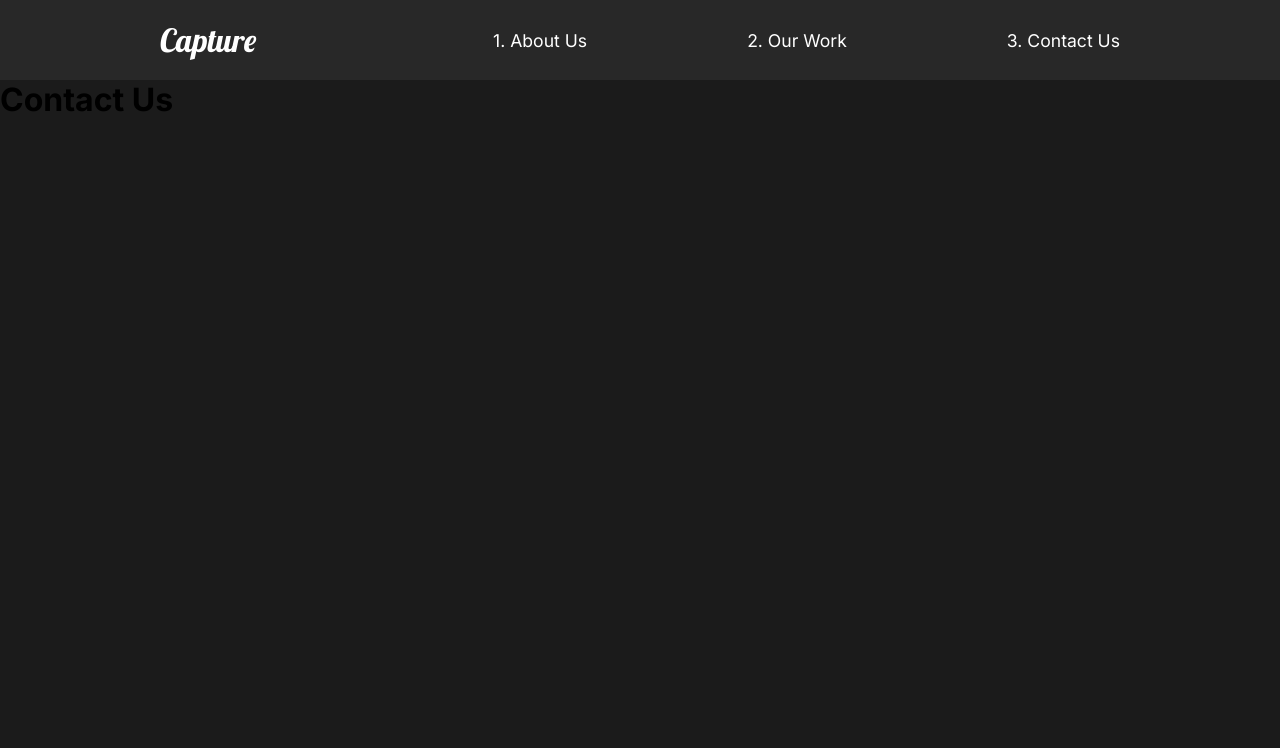
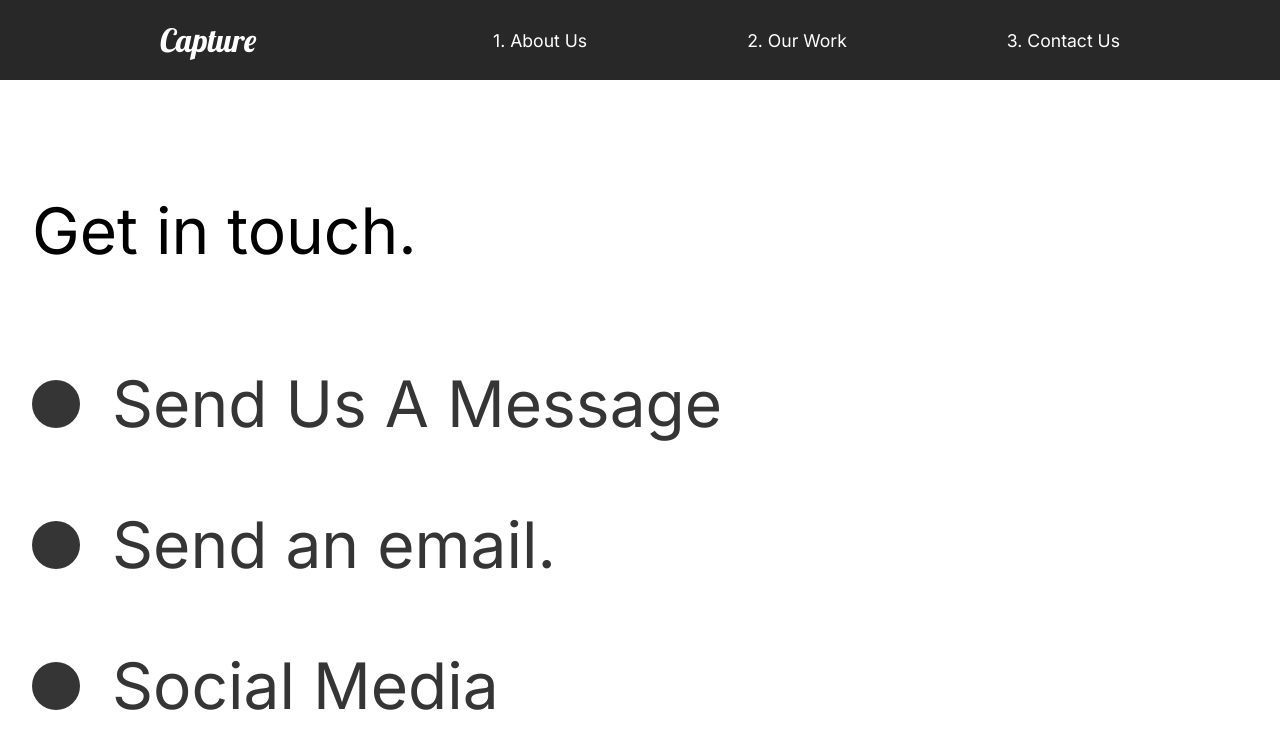
Before and after one commit to 10kareem10/capture, a React (Create React App) app: page /contact in a window 1280 px wide. Shown: the top 748 px of the page. Built offline with nearby package versions, Linux system fonts and the light colour scheme.

Commit message:
13.final version

```diff
--- a/src/components/Nav.js
+++ b/src/components/Nav.js
@@ -1,22 +1,39 @@
 import React from "react";
 import styled from "styled-components";
-
 import { Link } from "react-router-dom";
+import { motion } from "framer-motion";
+import { useLocation } from "react-router-dom";
 
 
 const Nav=()=>{
+    const {pathname}=useLocation();
     return(
         <StyledNav>
             <h1><Link id="logo" to="/">Capture</Link> </h1>
             <ul>
                 <li>
                     <Link to="/">1. About Us</Link>
+                    <Line
+            transition={{ duration: 0.75 }}
+            initial={{ width: "0%" }}
+            animate={{ width: pathname === "/" ? "50%" : "0%" }}
+          />
                 </li>
                 <li>
                     <Link to="/work">2. Our Work</Link>
+                    <Line
+            transition={{ duration: 0.75 }}
+            initial={{ width: "0%" }}
+            animate={{ width: pathname === "/" ? "50%" : "0%" }}
+          />
                 </li>
                 <li>
                     <Link to="/contact">3. Contact Us</Link>
+                    <Line
+            transition={{ duration: 0.75 }}
+            initial={{ width: "0%" }}
+            animate={{ width: pathname === "/" ? "50%" : "0%" }}
+          />
                 </li>
             </ul>
         </StyledNav>
@@ -57,4 +74,16 @@
 
 `;
 
+const Line = styled(motion.div)`
+  height: 0.3rem;
+  background: #23d997;
+  width: 0%;
+  position: absolute;
+  bottom: -80%;
+  left: 60%;
+  @media (max-width: 1300px) {
+    left: 0%;
+  }
+`;
+
 export default Nav;
--- a/src/components/styles.js
+++ b/src/components/styles.js
@@ -20,14 +20,26 @@
   z-index: 2;
   h2 {
     font-weight: lighter;
+
   }
+  /* p{color:red} */
+  h5{
+    display: none;
+    color:grey;
+    font-size:10rem;
+
+  }
+
+}
+
+
   @media (max-width: 1300px) {
-    padding: 0;
+
     button {
       margin: 2rem 0rem 5rem 0rem;
     }
-  }
-`;
+  }`;
+
 export const Image = styled.div`
   z-index: 2;
   flex: 1;
--- a/src/pages/ContactUs.js
+++ b/src/pages/ContactUs.js
@@ -1,15 +1,78 @@
 import React from "react";
-import { motion } from "framer-motion"
-import { pageAnimation } from "../animation"
+//Animations
+import { motion } from "framer-motion";
+import { pageAnimation, titleAnim } from "../animation";
+import styled from "styled-components";
 
-const ContactUs=()=>{
-    return(
-
-        <motion.div exit="exit" variants={pageAnimation} initial="hidden" animate="show">
-            <h1>Contact Us</h1>
-        </motion.div>
-
-    );
+const ContactUs = () => {
+  return (
+    <ContactStyle
+      exit="exit"
+      variants={pageAnimation}
+      initial="hidden"
+      animate="show"
+      style={{ background: "#fff" }}
+    >
+      <Title>
+        <Hide>
+          <motion.h2 variants={titleAnim}>Get in touch.</motion.h2>
+        </Hide>
+      </Title>
+      <div>
+        <Hide>
+          <Social variants={titleAnim}>
+            <Circle />
+            <h2>Send Us A Message</h2>
+          </Social>
+        </Hide>
+        <Hide>
+          <Social variants={titleAnim}>
+            <Circle />
+            <h2>Send an email.</h2>
+          </Social>
+        </Hide>
+        <Hide>
+          <Social variants={titleAnim}>
+            <Circle />
+            <h2>Social Media</h2>
+          </Social>
+        </Hide>
+      </div>
+    </ContactStyle>
+  );
 };
 
+const ContactStyle = styled(motion.div)`
+  padding: 5rem 10rem;
+  color: #353535;
+  min-height: 90vh;
+  @media (max-width: 1500px) {
+    padding: 2rem;
+    font-size: 1rem;
+  }
+`;
+const Title = styled.div`
+  margin-bottom: 4rem;
+  color: black;
+  @media (max-width: 1500px) {
+    margin-top: 5rem;
+  }
+`;
+const Hide = styled.div`
+  overflow: hidden;
+`;
+const Circle = styled.div`
+  border-radius: 50%;
+  width: 3rem;
+  height: 3rem;
+  background: #353535;
+`;
+const Social = styled(motion.div)`
+  display: flex;
+  align-items: center;
+  h2 {
+    margin: 2rem;
+  }
+`;
+
 export default ContactUs;
--- a/src/pages/OurWork.js
+++ b/src/pages/OurWork.js
@@ -7,9 +7,13 @@
 
 import { motion } from "framer-motion"
 import { pageAnimation ,fade,photoAnim,lineAnim,slider,sliderContainer } from "../animation"
+import { useScroll } from "../components/useScroll";
+
 
 
 const OurWork=()=>{
+    const [element,controls]=useScroll();
+    const [element2,controls2]=useScroll();
     return(
 
         <Work exit="exit" variants={pageAnimation} initial="hidden" animate="show" style={{background:"#fff"}}>
@@ -29,20 +33,20 @@
                 </Hide>
                 </Link>
             </Movies>
-            <Movies>
+            <Movies ref={element} variants={fade} animate={controls} initial="hidden">
                 <h2>
                     The Racer
                 </h2>
-                <div className="Line"></div>
+                <motion.div variants={lineAnim} className="Line"></motion.div>
                 <Link to="/work/the-racer">
                 <img src={theracer} alt="theracer"/>
                 </Link>
             </Movies>
-            <Movies>
+            <Movies ref={element2} variants={fade} animate={controls2} initial="hidden">
                 <h2>
                     Good Times
                 </h2>
-                <div className="Line"></div>
+                <motion.div variants={lineAnim} className="Line"></motion.div>
                 <Link to="/work/good-times">
                 <img src={goodtimes} alt="goodtimes"/>
                 </Link>
@@ -60,7 +64,7 @@
 }
 `;
 
-const Movies=styled.div`
+const Movies=styled(motion.div)`
 padding-bottom: 10rem;
 .Line{
     height: 0.5rem;
```
Also changed, not shown: src/components/AboutSection.js (+4 -0 lines).
